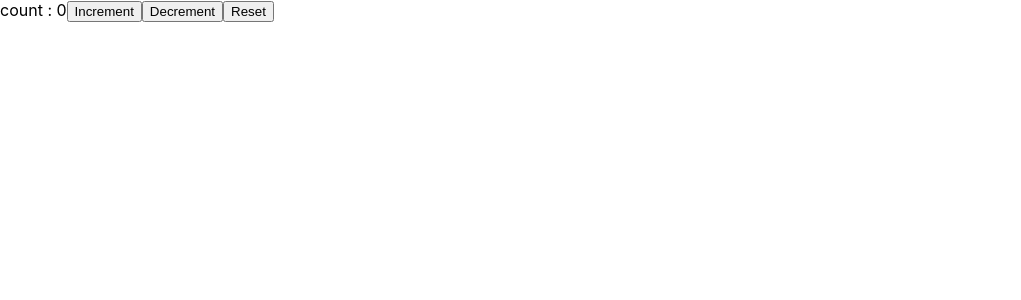
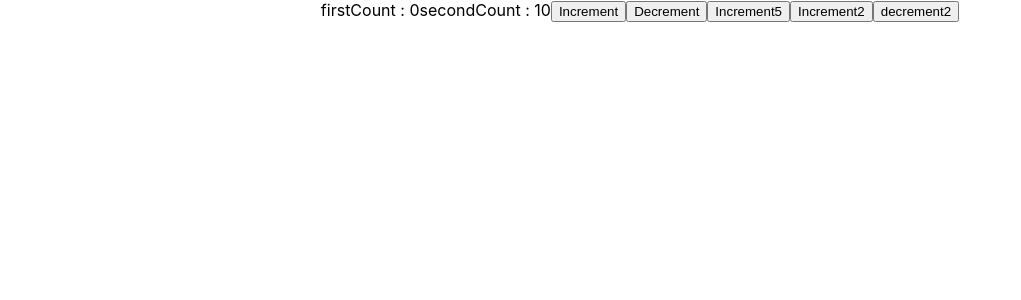
Before and after one commit to marun790/react-hook, a React (Create React App) app: page / in a window 1280 px wide. Shown: the top 300 px of the page, without its empty margins (0-1021 px from the left). Built offline with nearby package versions, Linux system fonts and the light colour scheme.

Commit message:
reducer + complex OBJ

```diff
--- a/src/App.css
+++ b/src/App.css
@@ -1,38 +1,3 @@
 .App {
   text-align: center;
 }
-
-.App-logo {
-  height: 40vmin;
-  pointer-events: none;
-}
-
-@media (prefers-reduced-motion: no-preference) {
-  .App-logo {
-    animation: App-logo-spin infinite 20s linear;
-  }
-}
-
-.App-header {
-  background-color: #282c34;
-  min-height: 100vh;
-  display: flex;
-  flex-direction: column;
-  align-items: center;
-  justify-content: center;
-  font-size: calc(10px + 2vmin);
-  color: white;
-}
-
-.App-link {
-  color: #61dafb;
-}
-
-@keyframes App-logo-spin {
-  from {
-    transform: rotate(0deg);
-  }
-  to {
-    transform: rotate(360deg);
-  }
-}
--- a/src/App.js
+++ b/src/App.js
@@ -1,5 +1,5 @@
 import React from 'react';
-// import App from './App.css'
+import './App.css'
 // import HookMouse from './components/HookMouse';
 // import HookMouseContainer from './components/HookMouseContainer';
 // import CounterComponent from './components/CounterComponent';
@@ -9,7 +9,8 @@ import React from 'react';
 // import HookCounter1 from './components/HookCounter1';
 
 // import ComponentA from './components/ComponentA';
-import CountOne from './components/CountOne';
+// import CountOne from './components/CountOne';
+import CounterTwo from './components/CounterTwo';
 
 function App() {
   return (
@@ -26,7 +27,8 @@ function App() {
       {/* <HookMouse /> */}
 
       {/* <ComponentA /> */}
-      <CountOne />
+      {/* <CountOne /> */}
+      <CounterTwo />
     </div>
   );
 }
--- a/src/components/CountOne.jsx
+++ b/src/components/CountOne.jsx
@@ -2,6 +2,9 @@ import React, { useReducer } from 'react'
 
 const initilState = 0;
 
+
+// reducer:
+//     Accept current state and action and will return a new state
 const reducer = (state, action) => {
     switch (action) {
         case "icrement":
@@ -18,14 +21,16 @@ const reducer = (state, action) => {
 
 export default function CountOne() {
 
-
-
-    const [count, dispatch] = useReducer(reducer, initilState);
+    //userReducer:
+    // Will accept th reducer and initialState and will return pair of values
+    // 0 -> current state
+    // 1 -> dispatch event
+    const [count = 2, dispatch] = useReducer(reducer, initilState);
 
     return (
         <div>
             count :  {count}
-            <button onClick={() => { dispatch("icrement") }}>Increment</button>
+            <button onClick={() => dispatch("icrement")}>Increment</button>
             <button onClick={() => dispatch("decrement")}>Decrement</button>
             <button onClick={() => dispatch("reset")}>Reset</button>
         </div>
--- /dev/null
+++ b/src/components/CounterTwo.jsx
@@ -0,0 +1,52 @@
+import React, { useReducer } from 'react'
+
+
+const initialState = {
+    firstCount: 0,
+    secondCount: 10
+};
+
+const reducer = (state, action) => {
+    switch (action.type) {
+        case "increment":
+            return {
+                ...state,
+                firstCount: state.firstCount + action.value
+            };
+        case "decrement":
+            return {
+                ...state,
+                firstCount: state.firstCount - action.value
+            };
+        case "increment2":
+            return {
+                ...state,
+                secondCount: state.secondCount + action.value
+            };
+        case "decrement2":
+            return {
+                ...state,
+                secondCount: state.secondCount - action.value
+            };
+        default:
+            return state;
+
+    }
+}
+
+export default function CounterTwo() {
+
+    const [count, dispatch] = useReducer(reducer, initialState);
+
+    return (
+        <div>
+            firstCount :  {count.firstCount}
+            secondCount : {count.secondCount}
+            <button onClick={() => dispatch({ type: "increment", value: 1 })}> Increment </button>
+            <button onClick={() => dispatch({ type: "decrement", value: 1 })}> Decrement </button>
+            <button onClick={() => dispatch({ type: "increment", value: 5 })}> Increment5 </button>
+            <button onClick={() => dispatch({ type: "increment2", value: 3 })}> Increment2</button>
+            <button onClick={() => dispatch({ type: "decrement2", value: 3 })}>decrement2</button>
+        </div >
+    )
+}
```
